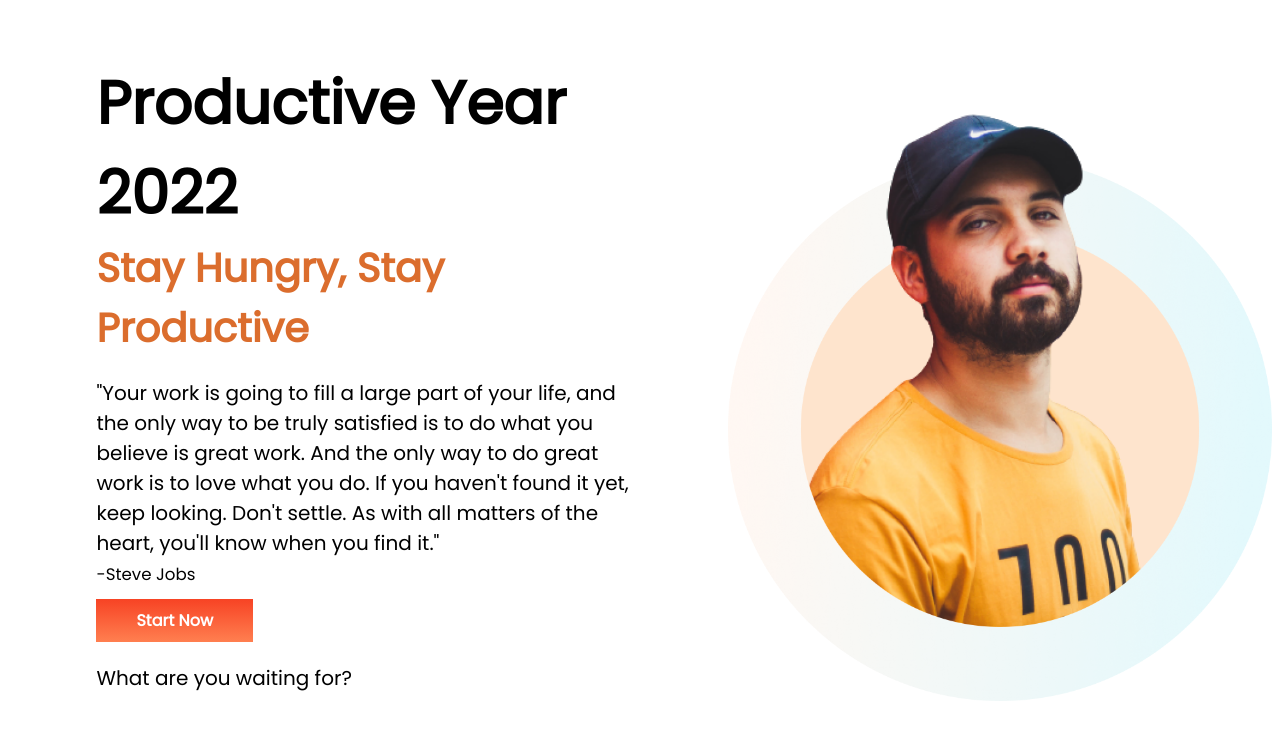
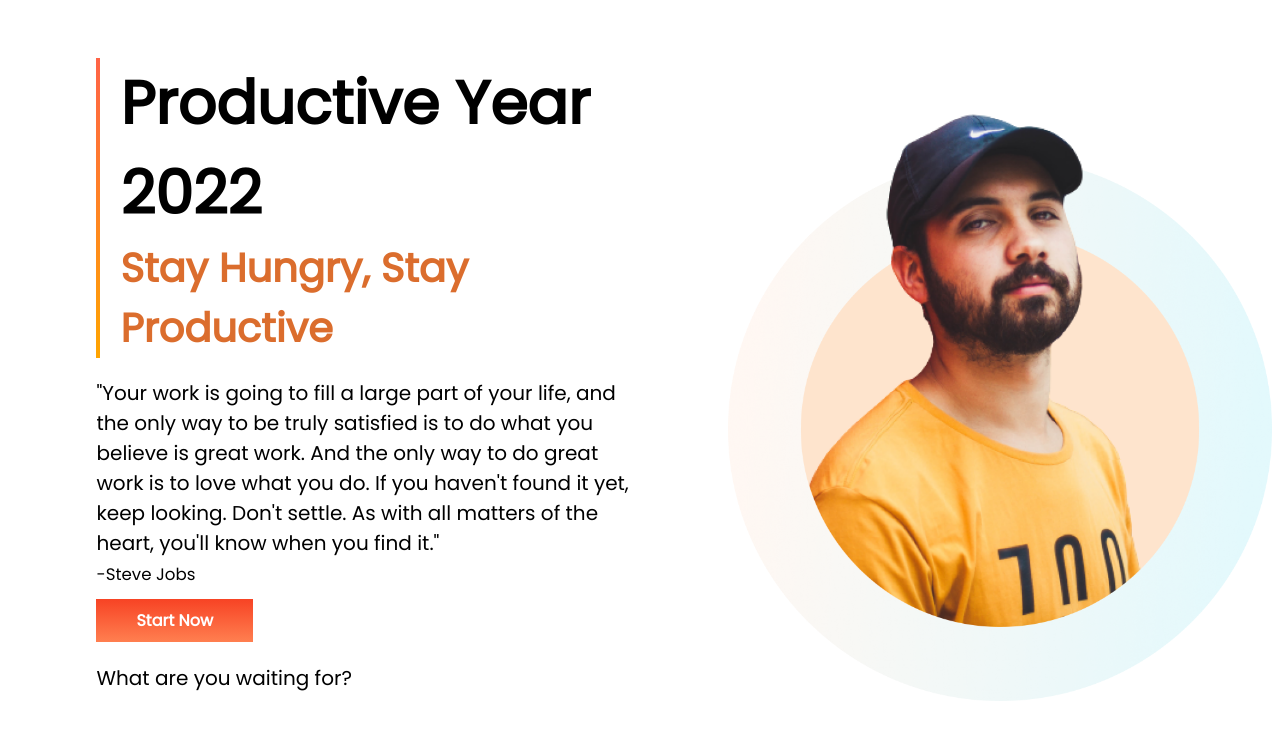
Before and after one commit to SayeebMahir/assignment-1, a plain HTML site: page index.html in a window 1280 px wide. Drawn offline with Linux system fonts and the light colour scheme.

Commit message:
Heading border added

```diff
--- a/index.html
+++ b/index.html
@@ -13,8 +13,10 @@
 <body>
     <section class="flexibale-sec">
         <div class="half-width">
-            <h1>Productive Year 2022</h1>
-            <h2 class="colorful-text">Stay Hungry, Stay Productive </h2>
+            <div id="head-border">
+                 <h1>Productive Year 2022</h1>
+                 <h2 class="colorful-text">Stay Hungry, Stay Productive </h2>
+            </div>
             <p>"Your work is going to fill a large part of your life, and the only way to be truly satisfied is to do what you believe is great work. And the only way to do great work is to love what you do. If you haven't found it yet, keep looking. Don't settle. As with all matters of the heart, you'll know when you find it." <br><small>-Steve Jobs</small></p>
             <a class="link-button" href="http://productivemuslim.com" target="_blank" rel="noopener noreferrer">Start Now</a>
             <p id="single-line">What are you waiting for?</p>
--- a/style.css
+++ b/style.css
@@ -8,12 +8,22 @@ h1{
     font-size: 60px;
     margin-bottom: 0%;
     font-weight: 700;
+    margin-left: 20px;
 }
 h2{
     font-size: 40px;
     margin: 0%;
     font-weight: 650;
+    margin-left: 20px;
 }
+#head-border{
+    border-left: 4px solid;
+    border-image: linear-gradient(tomato,orange) ;
+    border-image-slice: 1;
+
+}
+
+
 p{
     font-size: 20px;
     font-weight: 500;
```
